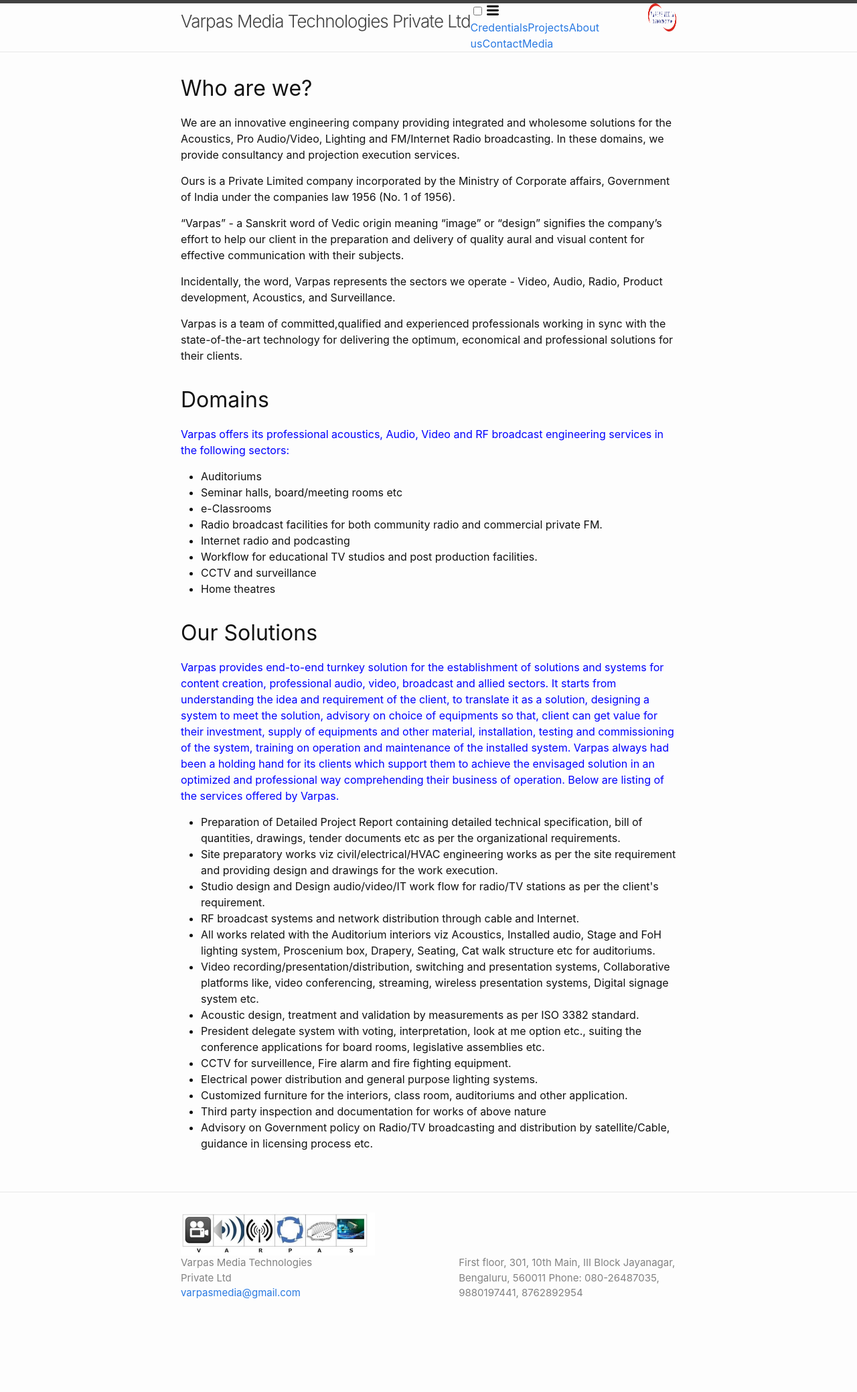
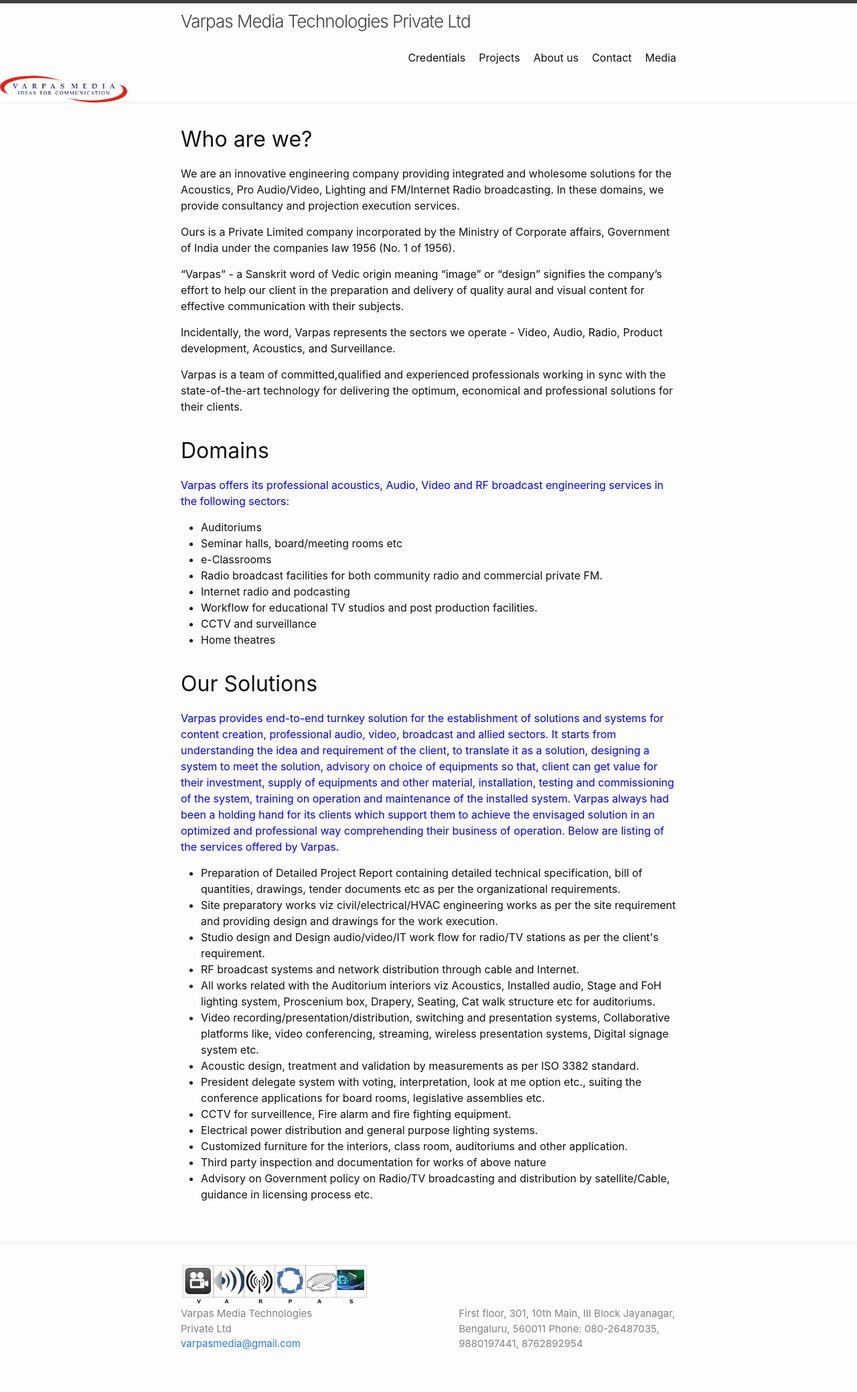
Before and after one commit to VarpasMedia/VarpasMedia.github.io, a Jekyll site: the page built from index.md, in a window 1280 px wide. Shown: the whole page at 67% size. Built offline with Jekyll 4.4.1, drawn with Linux system fonts in a browser that asks for light colours; before the commit the page ends 2002 px from its top, so only the background shows below that.

Commit message:
Update header.html

```diff
--- a/_includes/header.html
+++ b/_includes/header.html
@@ -5,7 +5,7 @@
     {%- assign page_paths = site.header_pages | default: default_paths -%}
     <a class="site-title" rel="author" href="{{ "/" | relative_url }}">{{ site.title | escape }}</a>
 
- <img src="images/Logo of Varpas.png" width="190" height="40" alt=""  style="float:right;width:42px;height:42px;>
+
 
     {%- if page_paths -%}
       <nav class="site-nav">
@@ -29,4 +29,6 @@
       </nav>
     {%- endif -%}
   </div>
+
+ <img src="images/Logo of Varpas.png" width="190" height="40" alt="">
 </header>
```
